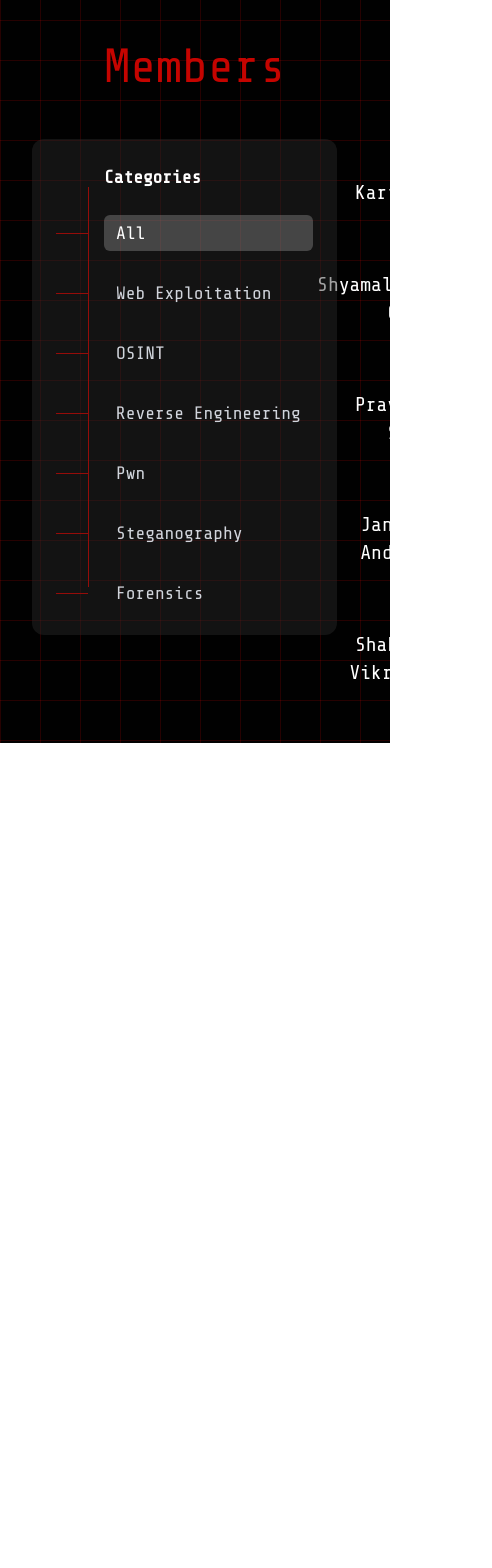
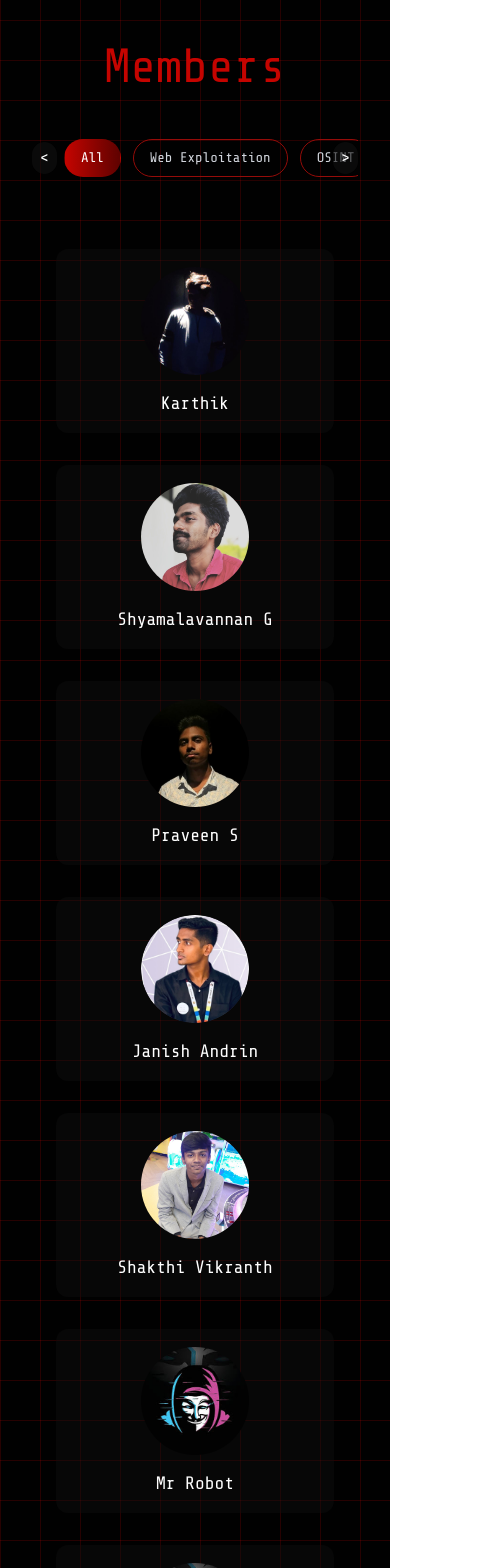
Before and after one commit to unknownhackerworld/Ex0rcists-Site, a React (Vite) app: page / in a window 390 px wide. Shown: the part 4220-5788 px from the top of the page, 492 px wide, since content can reach past the window. Before the commit the page ends 4963 px from the top, so only its background shows below. Built offline with nearby package versions, Linux system fonts and the light colour scheme; a web font is replaced by a local one.

Commit message:
Updated Member.jsx

```diff
--- a/src/pages/Members.jsx
+++ b/src/pages/Members.jsx
@@ -1,15 +1,25 @@
-import React, { useState, useEffect } from "react";
+// src/pages/Members.jsx
+import React, { useState, useEffect, useRef } from "react";
 import { categories } from "../components/categories";
+import karthikImg from "../assets/members/karthik.jpeg";
+import shyamImg from "../assets/members/shyam.jpeg";
+import praveenImg from "../assets/members/praveen.jpeg";
+import janishImg from "../assets/members/janish.jpeg";
+import shazImg from "../assets/members/shaz.jpeg";
+import fsocietyImg from "../assets/members/fsociety.jpeg";
+
 
 const Members = () => {
   const [selectedCategory, setSelectedCategory] = useState("All");
+  const scrollRef = useRef(null);
 
-  const [members, setMembers] = useState([
+
+  const members = [
     {
       name: "Karthik",
       username: "K4RTH1K",
       linkedin: "https://linkedin.com/in/karthik",
-      picture: "src/assets/members/karthik.jpeg",
+      picture: karthikImg,
       notes:
         "A notorious hacker who can solve almost any challenge with extraordinary talent.",
       fields: ["Web Exploitation", "Forensics"],
@@ -19,7 +29,7 @@ const Members = () => {
       name: "Shyamalavannan G",
       username: "Shyam",
       linkedin: "https://linkedin.com/in/shyamalavannan",
-      picture: "src/assets/members/shyam.jpeg",
+      picture: shyamImg,
       notes:
         "The second pillar of Ex0rcists, a strategist with precision and calm under pressure.",
       fields: ["OSINT", "Reverse Engineering"],
@@ -29,7 +39,7 @@ const Members = () => {
       name: "Praveen S",
       username: "Praveen",
       linkedin: "https://linkedin.com/in/praveens",
-      picture: "src/assets/members/praveen.jpeg",
+      picture: praveenImg,
       notes: "Expert in deep system analysis and breaking binaries.",
       fields: ["Reverse Engineering", "Steganography"],
       tagline: "Reverse engineer by trade.",
@@ -38,7 +48,7 @@ const Members = () => {
       name: "Janish Andrin",
       username: "Janish",
       linkedin: "https://linkedin.com/in/janish",
-      picture: "src/assets/members/janish.jpeg",
+      picture: janishImg,
       notes: "The offensive powerhouse, master of exploitation.",
       fields: ["Pwn", "Web Exploitation"],
       tagline: "Exploit first, ask later.",
@@ -47,12 +57,67 @@ const Members = () => {
       name: "Shakthi Vikranth",
       username: "Shaz",
       linkedin: "https://linkedin.com/in/shaz",
-      picture: "src/assets/members/shaz.jpeg",
+      picture: shazImg,
       notes: "Master at uncovering digital trails and hidden evidence.",
       fields: ["Forensics"],
       tagline: "Trace it, prove it.",
     },
-  ]);
+    {
+      name: "Mr Robot",
+      username: "fsociety",
+      linkedin: "https://linkedin.com/in/shaz",
+      picture: fsocietyImg,
+      notes: "Master at uncovering digital trails and hidden evidence.",
+      fields: ["Reverse Engineering"],
+      tagline: "Trace it, prove it.",
+    },
+    {
+      name: "Mr Robot",
+      username: "fsociety",
+      linkedin: "https://linkedin.com/in/shaz",
+      picture: fsocietyImg,
+      notes: "Master at uncovering digital trails and hidden evidence.",
+      fields: ["OSINT"],
+      tagline: "Trace it, prove it.",
+    },
+    {
+      name: "Mr Robot",
+      username: "fsociety",
+      linkedin: "https://linkedin.com/in/shaz",
+      picture: fsocietyImg,
+      notes: "Master at uncovering digital trails and hidden evidence.",
+      fields: ["Pwn"],
+      tagline: "Trace it, prove it.",
+    },
+    {
+      name: "Mr Robot",
+      username: "fsociety",
+      linkedin: "https://linkedin.com/in/shaz",
+      picture: fsocietyImg,
+      notes: "Master at uncovering digital trails and hidden evidence.",
+      fields: ["Steganography"],
+      tagline: "Trace it, prove it.",
+    },
+    {
+      name: "Mr Robot",
+      username: "fsociety",
+      linkedin: "https://linkedin.com/in/shaz",
+      picture: fsocietyImg,
+      notes: "Master at uncovering digital trails and hidden evidence.",
+      fields: ["Web Exploitation"],
+      tagline: "Trace it, prove it.",
+    }, {
+      name: "Mr Robot",
+      username: "fsociety",
+      linkedin: "https://linkedin.com/in/shaz",
+      picture: fsocietyImg,
+      notes: "Master at uncovering digital trails and hidden evidence.",
+      fields: ["Reverse Engineering"],
+      tagline: "Trace it, prove it.",
+    },
+
+
+  ];
 
   const [activeMemberIndex, setActiveMemberIndex] = useState(null);
   const [isModalOpen, setIsModalOpen] = useState(false);
@@ -74,6 +139,16 @@ const Members = () => {
     }, 300);
   };
 
+  const scroll = (direction) => {
+    if (scrollRef.current) {
+      const { clientWidth } = scrollRef.current;
+      scrollRef.current.scrollBy({
+        left: direction === "left" ? -clientWidth / 2 : clientWidth / 2,
+        behavior: "smooth",
+      });
+    }
+  };
+
   const closeModal = () => {
     setClosing(true);
     setTimeout(() => {
@@ -83,15 +158,6 @@ const Members = () => {
     }, 650);
   };
 
-  const updateTagline = (idx, newTagline) => {
-    setMembers((prev) => {
-      const clone = [...prev];
-      clone[idx] = { ...clone[idx], tagline: newTagline };
-      return clone;
-    });
-  };
-
-
   useEffect(() => {
     const onKey = (e) => {
       if (e.key === "Escape" && isModalOpen && !closing) closeModal();
@@ -100,17 +166,16 @@ const Members = () => {
     return () => window.removeEventListener("keydown", onKey);
   }, [isModalOpen, closing]);
 
+
   return (
     <>
-
+      {/* glitch + modal animations injected here */}
       <style>{`
-        /* GLITCH overlay */
         .glitch-overlay {
           position: fixed;
           inset: 0;
           pointer-events: none;
           z-index: 60;
-          background: transparent;
         }
         .glitch-bar {
           position: absolute;
@@ -130,8 +195,6 @@ const Members = () => {
           60% { transform: translateX(30%) skewX(-10deg); }
           100% { transform: translateX(120%) skewX(-10deg); opacity: 0;}
         }
-
-        /* modal base */
         .modal-overlay {
           position: fixed;
           inset: 0;
@@ -142,8 +205,6 @@ const Members = () => {
           background: rgba(0,0,0,0.55);
           backdrop-filter: blur(6px) saturate(1.05);
         }
-
-        /* 3D open animation + float wiggle */
         @keyframes modalOpen {
           0% { transform: rotateX(75deg) translateY(60px) scale(.9); opacity: 0; }
           60% { transform: rotateX(-8deg) translateY(-10px) scale(1.02); opacity: 1; }
@@ -158,7 +219,6 @@ const Members = () => {
           0% { transform: rotateX(0deg) translateY(0) scale(1); opacity: 1; }
           100% { transform: rotateX(85deg) translateY(80px) scale(.95); opacity: 0; }
         }
-
         .modal-card {
           transform-style: preserve-3d;
           perspective: 1400px;
@@ -167,96 +227,125 @@ const Members = () => {
         .modal-card.closing {
           animation: modalClose 520ms cubic-bezier(.23,.9,.36,1) both;
         }
-        .modal-floating {
-          animation: modalFloat 4s ease-in-out infinite;
-        }
-
-        /* subtle wiggle for the card */
+        .modal-floating { animation: modalFloat 4s ease-in-out infinite; }
         @keyframes wiggle {
           0% { transform: rotateZ(-0.4deg); }
           50% { transform: rotateZ(0.5deg); }
           100% { transform: rotateZ(-0.4deg); }
         }
-
-        .wiggle {
-          animation: wiggle 6s ease-in-out infinite;
-        }
-
-        /* small entrance for image */
+        .wiggle { animation: wiggle 6s ease-in-out infinite; }
         @keyframes imgPop {
           0% { transform: translateZ(-60px) scale(.95); opacity: 0; }
           100% { transform: translateZ(0) scale(1); opacity: 1; }
         }
-        .img-pop {
-          animation: imgPop 520ms ease both;
-        }
-
-        /* gradient stroke circular SVG fallback for crisp border */
-        .avatar-svg {
-          display: block;
-          width: 10rem;
-          height: 10rem;
-        }
+        .img-pop { animation: imgPop 520ms ease both; }
       `}</style>
-
 
       <div className="text-center text-5xl text-bloodred-500 font-share mb-8">
         Members
       </div>
 
-      <div className="flex flex-row w-full text-white px-8 py-4 gap-8 font-share">
+      <div className="flex md:flex-row flex-col w-full text-white px-8 py-4 gap-8 font-share">
+        {/* Categories Sidebar with backbone+branch */}
+        <aside className="hidden md:block flex-shrink-0 rounded-xl bg-[rgba(44,44,44,0.44)] p-6 sticky top-10 self-start">
+          {/* Vertical backbone line */}
+          <div className="absolute left-10 top-6 bottom-6 w-[1px] bg-[#950C09]" />
 
-        <aside className="sticky top-10 self-start flex-shrink-0 rounded-xl bg-[rgba(44,44,44,0.44)] p-6">
-
-          <div className="relative">
-            <div className="absolute left-8 top-6 bottom-6 w-[1px] bg-[#950C09]" />
-            <h3 className="text-white font-semibold text-lg ml-12 mb-6">Categories</h3>
-
-            <ul className="space-y-6">
+          <ul className="space-y-8">
             {categories.map((cat) => (
-                <li key={cat.id} className="ml-12">
+              <li
+                key={cat.id}
+                className="relative flex items-center ml-14 text-gray-200 text-lg"
+              >
+                <span className="absolute -left-10 w-8 h-[1px] bg-[#950C09]" />
                 <button
                   onClick={() => setSelectedCategory(cat.label)}
-                    className={`relative flex items-center text-lg cursor-pointer px-3 py-1 transition-colors w-full text-left
-                      ${selectedCategory === cat.label
-                        ? "rounded-md bg-[rgba(217,217,217,0.25)] text-white"
-                        : "text-gray-300 hover:text-white"}`}
+                  className={`px-2 py-1 transition-colors ${selectedCategory === cat.label
+                      ? "text-white font-semibold"
+                      : "text-gray-300 hover:text-white"
+                    }`}
                 >
-                    <span className="absolute -left-12 w-8 h-[1px] bg-[#950C09]" />
                   {cat.label}
                 </button>
               </li>
             ))}
           </ul>
-          </div>
         </aside>
 
 
+        {/*Mobile */}
+        <div className="md:hidden w-full flex items-center gap-2 mb-4 relative">
+          <button
+            onClick={() => scroll("left")}
+            className="absolute left-0 z-10 px-2 py-1 bg-[#111]/60 rounded-full hover:bg-[#C50400] transition"
+          >
+            &lt;
+          </button>
+          <div
+            ref={scrollRef}
+            className="flex gap-3 overflow-x-auto scrollbar-hide px-8"
+          >
+            {categories.map((cat) => (
+              <button
+                key={cat.id}
+                onClick={() => setSelectedCategory(cat.label)}
+                className={`flex-shrink-0 px-4 py-2 text-sm rounded-full border transition ${selectedCategory === cat.label
+                    ? "bg-gradient-to-r from-[#C50400] to-[#5F0200] text-white border-transparent"
+                    : "border-[#950C09] text-gray-300 hover:text-white hover:border-white"
+                  }`}
+              >
+                {cat.label}
+              </button>
+            ))}
+          </div>
+          <button
+            onClick={() => scroll("right")}
+            className="absolute right-0 z-10 px-2 py-1 bg-[#111]/60 rounded-full hover:bg-[#C50400] transition"
+          >
+            &gt;
+          </button>
+        </div>
+
+
+        {/* Member Cards */}
         <main className="flex-1">
           <div className="grid grid-cols-1 sm:grid-cols-2 lg:grid-cols-3 gap-8 p-6">
             {filteredMembers.map((m, i) => (
-              <div key={i} className="flex items-center justify-center">
-                <button
+              <div
+                key={i}
                 onClick={() => openModal(members.indexOf(m))}
-                  className="text-xl text-white font-medium px-6 py-4 rounded-md hover:bg-white/5 transition"
+                className="cursor-pointer group bg-[#111]/40 rounded-xl p-4 flex flex-col items-center transition transform hover:scale-105 hover:shadow-[0_0_20px_rgba(197,4,0,0.6)]"
               >
-                  {m.name}
-                </button>
+                <div className="w-28 h-28 rounded-full overflow-hidden border-2 border-transparent group-hover:border-[#C50400] transition">
+                  <img
+                    src={m.picture}
+                    alt={m.name}
+                    className="w-full h-full object-cover"
+                  />
+                </div>
+                <p className="mt-3 text-lg">{m.name}</p>
               </div>
             ))}
           </div>
         </main>
       </div>
 
-
+      {/* Glitch overlay */}
       {isGlitchActive && (
         <div className="glitch-overlay" aria-hidden>
           <div className="glitch-bar" style={{ top: "18%" }} />
-          <div className="glitch-bar" style={{ top: "40%", animationDelay: "80ms", height: 8 }} />
-          <div className="glitch-bar" style={{ top: "60%", animationDelay: "160ms", height: 6 }} />
+          <div
+            className="glitch-bar"
+            style={{ top: "40%", animationDelay: "80ms", height: 8 }}
+          />
+          <div
+            className="glitch-bar"
+            style={{ top: "60%", animationDelay: "160ms", height: 6 }}
+          />
         </div>
       )}
 
+      {/* Modal */}
       {isModalOpen && activeMemberIndex !== null && (
         <div
           className="modal-overlay"
@@ -264,12 +353,12 @@ const Members = () => {
           aria-modal="true"
           aria-labelledby="member-modal-title"
           onMouseDown={(e) => {
-
             if (e.target === e.currentTarget) closeModal();
           }}
         >
           <div
-            className={`modal-card modal-floating wiggle ${closing ? "closing" : ""}`}
+            className={`modal-card modal-floating wiggle ${closing ? "closing" : ""
+              }`}
             style={{ zIndex: 80, width: "min(92%, 1000px)" }}
           >
             <div className="bg-[#080808] rounded-2xl shadow-2xl p-6 md:p-10 flex flex-col md:flex-row gap-6 md:gap-8 items-stretch">
@@ -278,7 +367,6 @@ const Members = () => {
                   <h2 id="member-modal-title" className="text-3xl font-semibold">
                     {members[activeMemberIndex].name}
                   </h2>
-
                   <button
                     onClick={closeModal}
                     aria-label="Close"
@@ -287,22 +375,15 @@ const Members = () => {
                     ✕
                   </button>
                 </div>
-
-                <p className="mt-2 text-gray-400">@{members[activeMemberIndex].username}</p>
-
-                <p className="mt-6 text-xl text-gray-200 leading-relaxed">
+                <p className="mt-2 text-gray-400">
+                  @{members[activeMemberIndex].username}
+                </p>
+                <p className="mt-4 italic text-2xl text-[#C50400] font-serif">
+                  {members[activeMemberIndex].tagline}
+                </p>
+                <p className="mt-6 text-lg text-gray-200 leading-relaxed">
                   {members[activeMemberIndex].notes}
                 </p>
-
-                <div className="mt-6">
-                  <label className="block text-sm text-gray-300 mb-2">Tagline</label>
-                  <TaglineEditor
-                    index={activeMemberIndex}
-                    tagline={members[activeMemberIndex].tagline}
-                    onSave={(newTagline) => updateTagline(activeMemberIndex, newTagline)}
-                  />
-                </div>
-
                 <div className="mt-6 flex items-center gap-4">
                   <a
                     href={members[activeMemberIndex].linkedin}
@@ -312,12 +393,16 @@ const Members = () => {
                   >
                     View LinkedIn
                   </a>
-
                   <div className="text-sm text-gray-400">
                     <div>Fields:</div>
                     <div className="mt-1 flex gap-2 flex-wrap">
                       {members[activeMemberIndex].fields.map((f) => (
-                        <span key={f} className="text-xs px-2 py-1 rounded bg-white/6">{f}</span>
+                        <span
+                          key={f}
+                          className="text-xs px-2 py-1 rounded bg-white/6"
+                        >
+                          {f}
+                        </span>
                       ))}
                     </div>
                   </div>
@@ -343,27 +428,4 @@ const Members = () => {
   );
 };
 
-
-function TaglineEditor({ index, tagline, onSave }) {
-  const [val, setVal] = useState(tagline || "");
-  useEffect(() => setVal(tagline || ""), [tagline]);
-  return (
-    <div className="flex gap-2 items-center">
-      <input
-        type="text"
-        value={val}
-        onChange={(e) => setVal(e.target.value)}
-        className="bg-white/5 w-full rounded px-3 py-2 outline-none text-white"
-        placeholder="Enter a short tagline"
-      />
-      <button
-        onClick={() => onSave(val)}
-        className="px-3 py-2 bg-[#0e0e0e] border border-[#C50400] rounded text-white hover:bg-[#1a0000]"
-      >
-        Save
-      </button>
-    </div>
-  );
-}
-
 export default Members;
```
Lines whose indentation alone changed are shown as unchanged.
